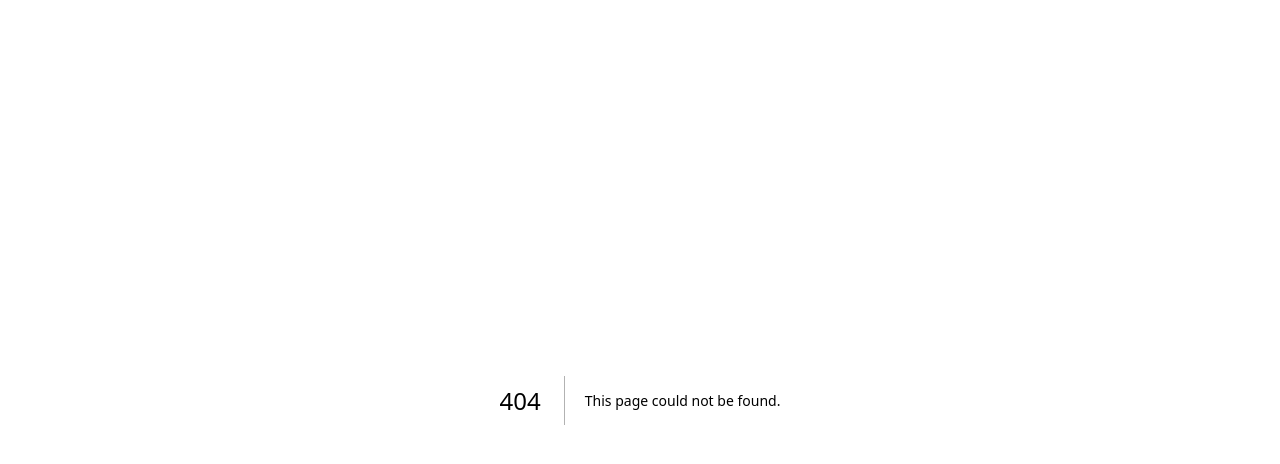
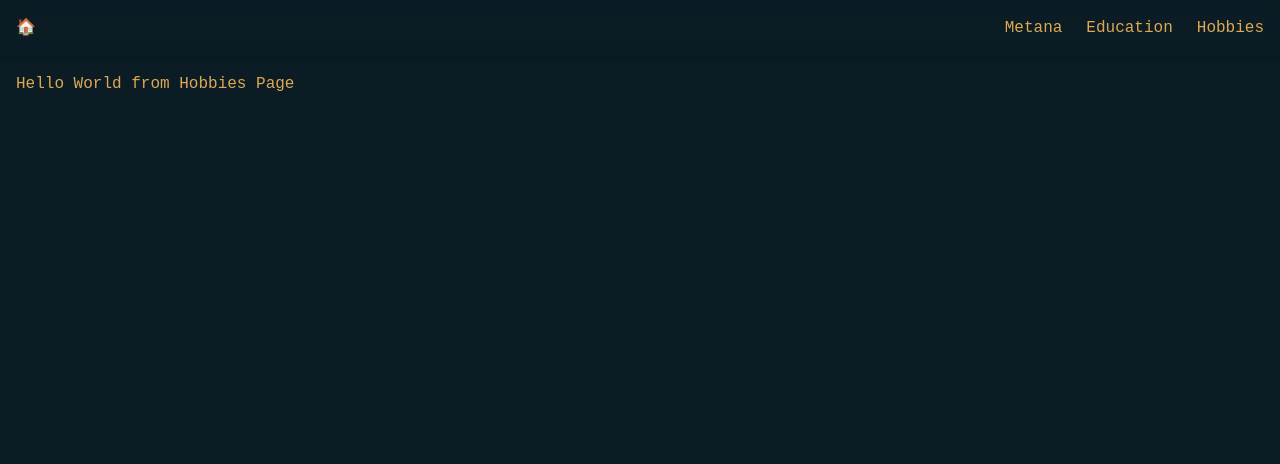
Before and after one commit to TitorRito/web, a Next.js app in the folder web-app/: page /hobbies in a window 1280 px wide. Before the commit this address had no page. Shown: the top 464 px of the page. Built offline with nearby package versions, Linux system fonts and the light colour scheme.

Commit message:
cleaning, routing, starting point init

```diff
--- /dev/null
+++ b/web-app/src/app/education/page.tsx
@@ -0,0 +1,7 @@
+export default function EducationPage() {
+  return (
+    <div className="p-4">
+      <h1>Hello World from Education Page</h1>
+    </div>
+  );
+}
--- a/web-app/src/app/globals.css
+++ b/web-app/src/app/globals.css
@@ -1,24 +1,25 @@
 @import "tailwindcss";
 
 :root {
-  --background: #ffffff;
-  --foreground: #171717;
+  --background: #0b1c25;
+  --foreground: #DDA853;
 }
 
-@theme inline {
+/* @theme inline {
   --color-background: var(--background);
   --color-foreground: var(--foreground);
-}
+} */
 
-@media (prefers-color-scheme: dark) {
+/* @media (prefers-color-scheme: dark) {
   :root {
     --background: #0a0a0a;
     --foreground: #ededed;
   }
-}
+} */
 
 body {
   background: var(--background);
   color: var(--foreground);
   font-family: monospace;
+  font-size: 16px;
 }
--- /dev/null
+++ b/web-app/src/app/hobbies/page.tsx
@@ -0,0 +1,7 @@
+export default function HobbiesPage() {
+  return (
+    <div className="p-4">
+      <h1>Hello World from Hobbies Page</h1>
+    </div>
+  );
+}
--- a/web-app/src/app/layout.tsx
+++ b/web-app/src/app/layout.tsx
@@ -1,5 +1,6 @@
 import type { Metadata } from "next";
 import "./globals.css";
+import Navbar from '@/components/Navbar';
 
 export const metadata: Metadata = {
   title: "by Vctrubio",
@@ -13,9 +14,11 @@ export default function RootLayout({
 }>) {
   return (
     <html lang="en">
-      <body
-      >
-        {children}
+      <body>
+        <Navbar />
+        <main>
+          {children}
+        </main>
       </body>
     </html>
   );
--- /dev/null
+++ b/web-app/src/app/metana/page.tsx
@@ -0,0 +1,7 @@
+export default function MetanaPage() {
+  return (
+    <div className="p-4">
+      <h1>Hello World from Metana Page</h1>
+    </div>
+  );
+}
--- a/web-app/src/app/page.tsx
+++ b/web-app/src/app/page.tsx
@@ -1,7 +1,7 @@
 
 export default function Home() {
   return (
-    <div>
+    <div className="p-4 m-4 border text-center rounded-lg">
       my app
     </div>
   );
--- /dev/null
+++ b/web-app/src/components/Navbar.tsx
@@ -0,0 +1,36 @@
+'use client'
+
+import Link from 'next/link';
+import { usePathname } from 'next/navigation';
+
+const routes = [
+    { name: 'Metana', path: '/metana' },
+    { name: 'Education', path: '/education' },
+    { name: 'Hobbies', path: '/hobbies' },
+];
+
+export default function Navbar() {
+    const pathname = usePathname();
+    const isHomePage = pathname === '/';
+
+    return (
+        <nav className="sticky top-0 p-4 flex justify-between shadow-md backdrop-blur-sm">
+            <div>
+                {!isHomePage && (
+                    <Link href="/" className="hover:underline">
+                        🏠
+                    </Link>
+                )}
+            </div>
+            <ul className="flex space-x-6">
+                {routes.map((route) => (
+                    <li key={route.name}>
+                        <Link href={route.path} className="hover:underline">
+                            {route.name}
+                        </Link>
+                    </li>
+                ))}
+            </ul>
+        </nav>
+    );
+}
--- /dev/null
+++ b/web-app/tailwind.config.ts
@@ -0,0 +1,6 @@
+import type { Config } from "tailwindcss";
+
+export default {
+  content: ["./src/**/*.{js,ts,jsx,tsx,mdx}"],
+  darkMode: "class"
+} satisfies Config;
```
Also changed, not shown: web-app/src/lib/ethers.js (added).
